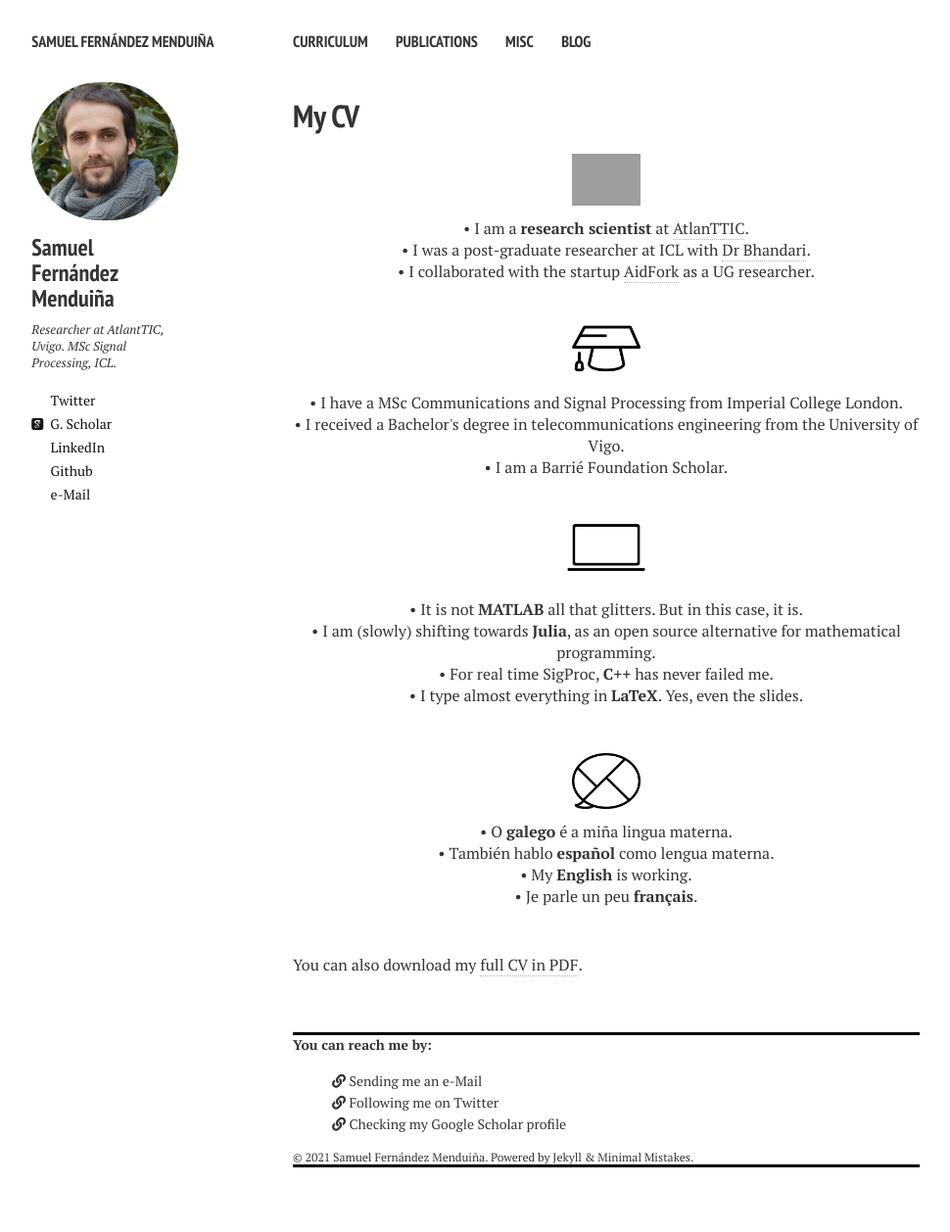
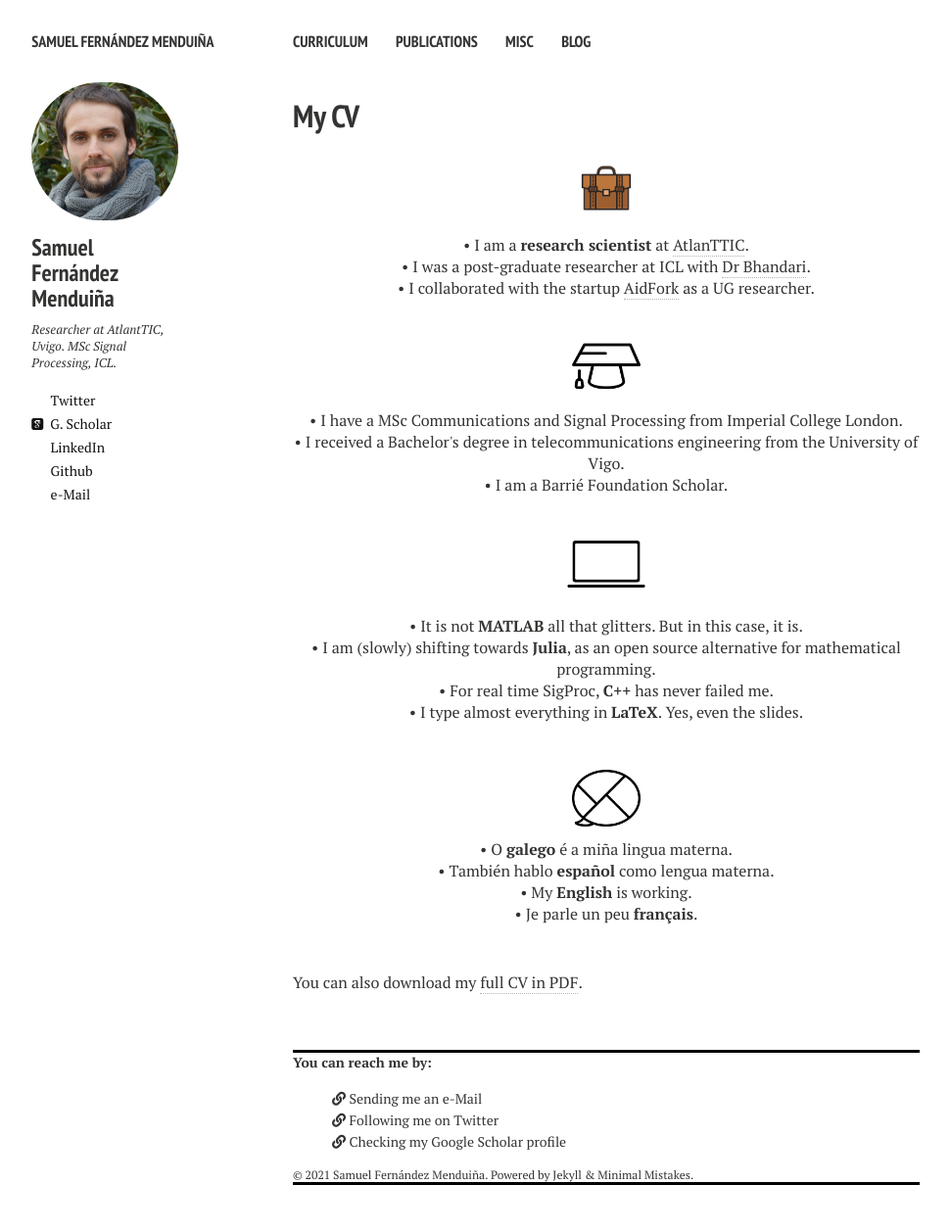
Before and after one commit to sf219/sfweb, a Jekyll site: the page built from cv.md, in a window 1280 px wide. Shown: the whole page at 98% size, without its empty margins (21-991 px from the left). Built offline with Jekyll 4.4.1, drawn with Linux system fonts in a browser that asks for light colours; nearby versions of some CDN libraries.

Commit message:
Update cv.html

```diff
--- a/_layouts/cv.html
+++ b/_layouts/cv.html
@@ -44,7 +44,7 @@
   <article>
     <h1>{{ page.title }}</h1>
     <div class="article-wrap">
-    <p align="center" class=bottom-small><img src="{{ site.url }}/images/CV/work_bag.png" alt="Work Experience" width="70" height="70"></p>
+    <p align="center" class=bottom-small><img src="{{ site.url }}/images/CV/work_bag.jpg" alt="Work Experience" width="70" height="70"></p>
 
       <p align="center">&#8226 I am a <strong>research scientist</strong> at <a href="https://research.google.com" target="_blank">AtlanTTIC</a>.</p>
       <p align="center">&#8226 I was a post-graduate researcher at ICL with <a href="http://alumni.media.mit.edu/~ayush/" target="_blank">Dr Bhandari</a>.</p>
```
